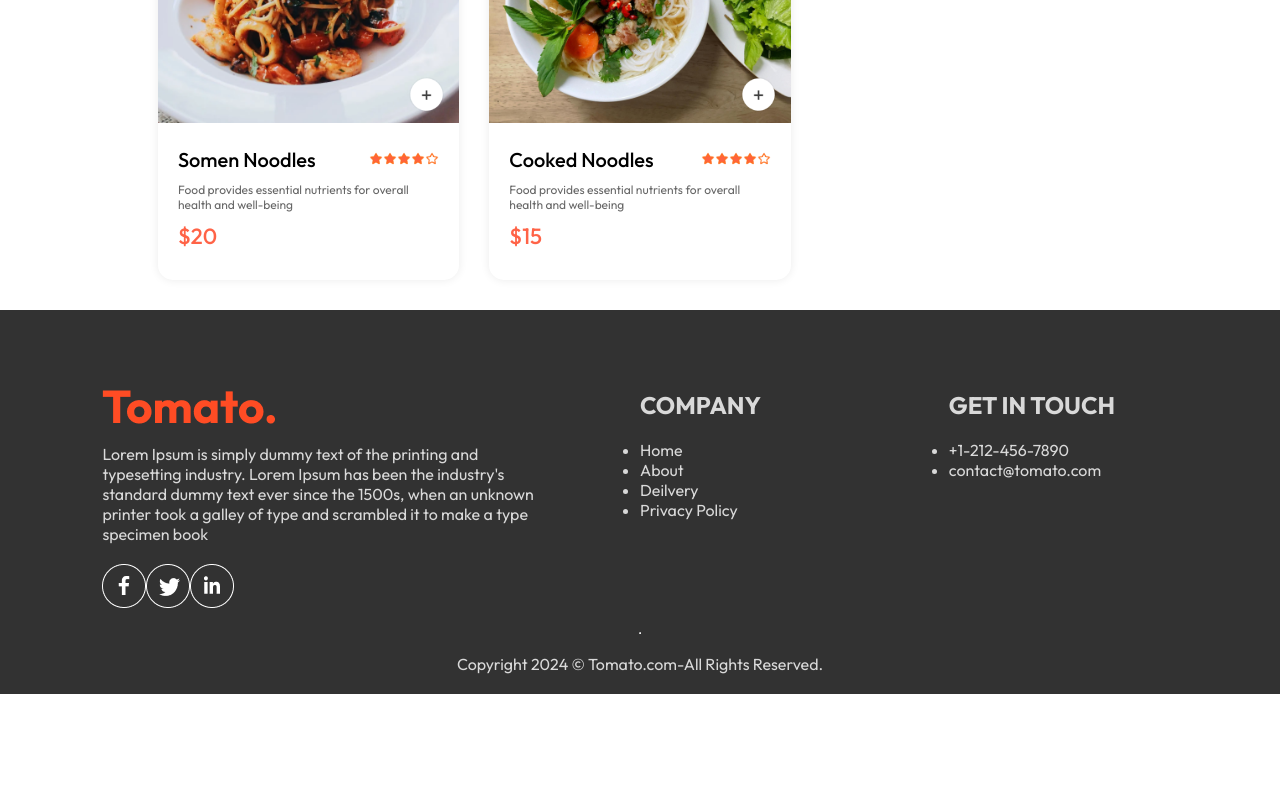
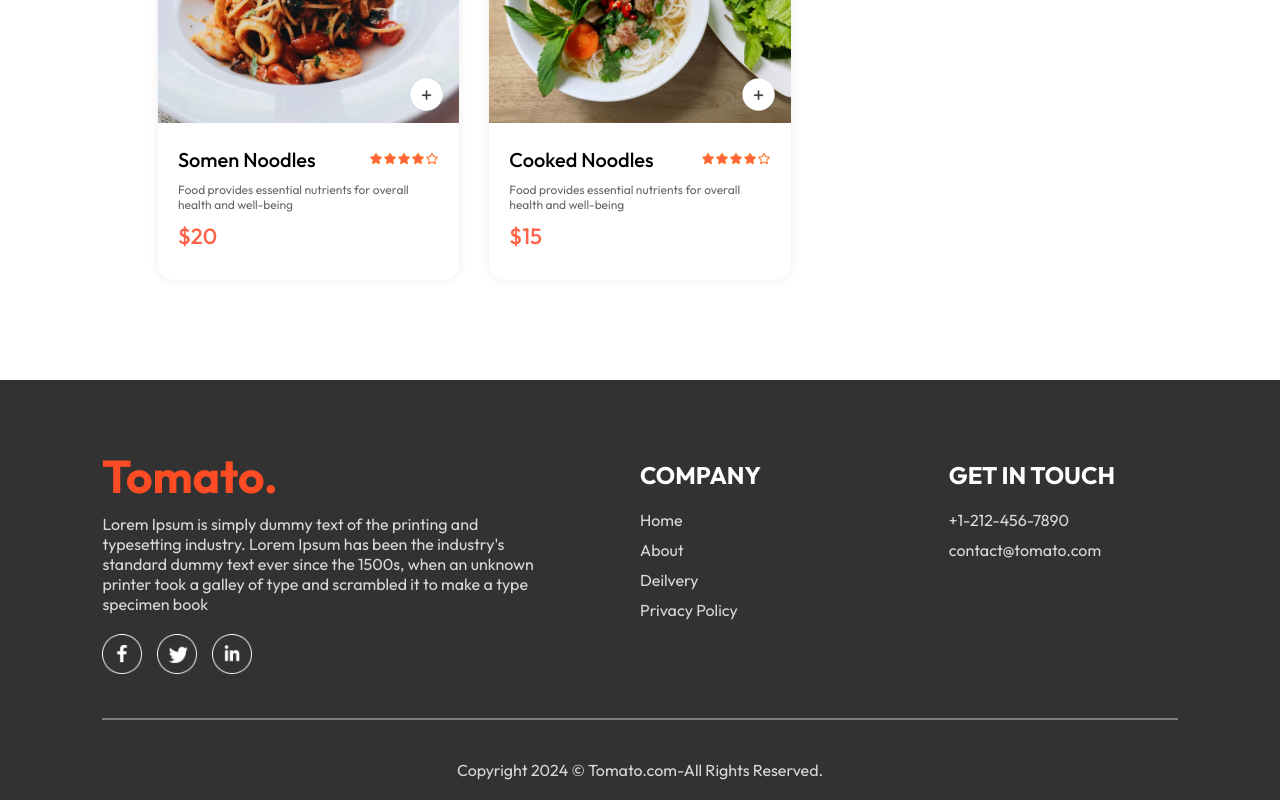
Before and after one commit to Ayush202Patel/tomato, a React (Vite) app in the folder frontend/: page / in a window 1280 px wide. Shown: the part 5552-6352 px from the top of the page. Before the commit the page ends 6246 px from the top, so only its background shows below. Built offline with nearby package versions, Linux system fonts and the light colour scheme.

Commit message:
Footer Completed

```diff
--- /dev/null
+++ b/frontend/src/components/AppDownload/AppDownload.jsx
@@ -0,0 +1,10 @@
+import React from "react";
+import "./AppDownload.css";
+const AppDownload = () => {
+  return (
+    <div className="app-download" id="app-download">
+      <p></p>
+    </div>
+  );
+};
+export default AppDownload;
--- a/frontend/src/components/Footer/Footer.css
+++ b/frontend/src/components/Footer/Footer.css
@@ -7,6 +7,7 @@
   gap: 20px;
   padding: 20px 8vw;
   padding-top: 80px;
+  margin-top: 100px;
 }
 .footer-content {
   width: 100%;
@@ -22,3 +23,25 @@
   align-items: start;
   gap: 20px;
 }
+.footer-content-left li,
+.footer-content-right li,
+.footer-content-center li {
+  list-style: none;
+  margin-bottom: 10px;
+  cursor: pointer;
+}
+.footer-content-right h2,
+.footer-content-center h2 {
+  color: white;
+}
+.footer-social-icons img {
+  width: 40px;
+  margin-right: 15px;
+}
+.footer hr {
+  width: 100%;
+  height: 2px;
+  margin: 20px 0;
+  background-color: grey;
+  border: none;
+}
--- a/frontend/src/pages/Home/Home.jsx
+++ b/frontend/src/pages/Home/Home.jsx
@@ -3,6 +3,7 @@ import "./Home.css";
 import Header from "../../components/Header/Header";
 import ExploreMenu from "../../components/ExploreMenu/Exploremenu";
 import FoodDisplay from "../../components/FoodDisplay/FoodDisplay";
+import AppDownload from "../../components/AppDownload/AppDownload";
 const Home = () => {
   const [category, setCategory] = useState("All");
 
@@ -11,6 +12,7 @@ const Home = () => {
       <Header />
       <ExploreMenu category={category} setCategory={setCategory} />
       <FoodDisplay category={category} />
+      <AppDownload />
     </div>
   );
 };
```
Also changed, not shown: frontend/src/components/AppDownload/AppDownload.css (added).
